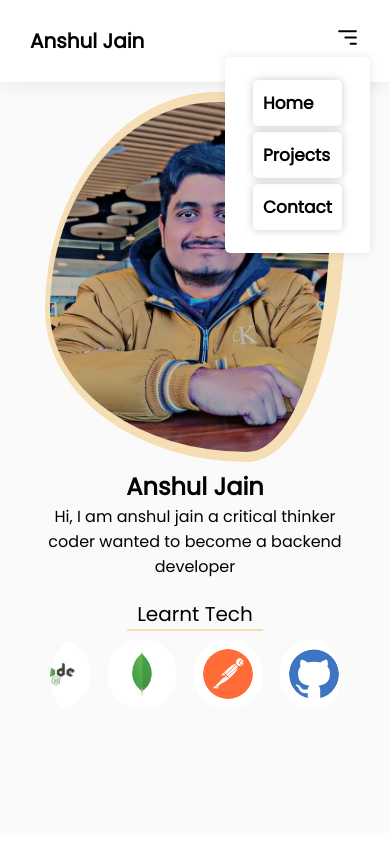
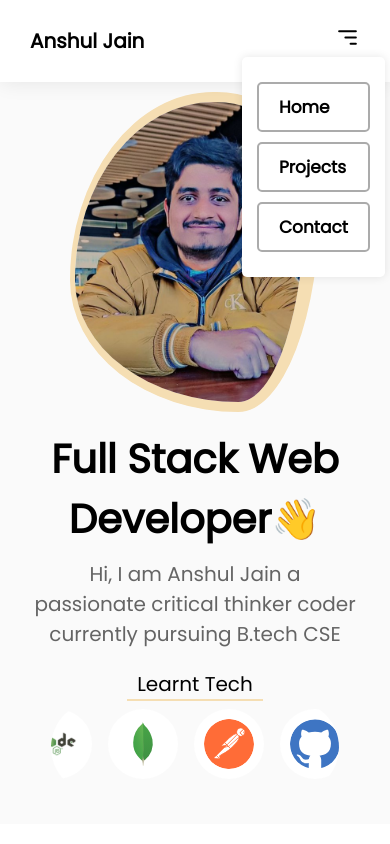
Before and after one commit to anshuljain8110/portfolio, a React (Create React App) app: page / in a window 390 px wide. Both pictures are taken after a click on the button 347 px from the left and 40 px from the top of the page. Shown: the top 844 px of the page. Built offline with nearby package versions, Linux system fonts and the light colour scheme.

Commit message:
media queries added

```diff
--- a/src/App.js
+++ b/src/App.js
@@ -4,15 +4,22 @@ import Footer from './components/footer/Footer';
 import Main from './components/main/Main';
 import Navbar from './components/navbar/Navbar';
 import Portfolio from './components/portfolio/Portfolio';
+import { useState } from 'react';
 function App() {
+  const [ref,setref]=useState(false)
+  const toggle=()=>{
+    if(ref===true){
+      setref(false)
+    }
+  }
   return (
-    <>
-    <Navbar/>
+    <div onClick={()=>{toggle()}}>
+    <Navbar re={ref} setre={setref}/>
     <Main/>
     <Portfolio/>
     <Contact/>
     <Footer/>
-    </>
+    </div>
   );
 }
 
--- a/src/components/contact/Contact.css
+++ b/src/components/contact/Contact.css
@@ -2,7 +2,7 @@
     margin: 100px 0px 0px 0px;
 }
 .contact .container{
-    padding: 100px 300px;
+    padding: 100px 20vw;
     background-color: rgba(0, 0, 0, 0.02);
 }
 
@@ -34,10 +34,8 @@
     margin: 30px;
 }
 
-@media screen and (max-width: 480px) {
-    .contact .container{
-        padding: 100px 30px;
-    }
+@media screen and (max-width: 950px) {
+
     .contact .container .flex{
         flex-direction: column;
     }
@@ -48,3 +46,8 @@
         margin: 10px;
     }
 }
+@media screen and (max-width: 650px) {
+    .contact .container{
+        padding: 100px 8vw;
+    }
+}
--- a/src/components/contact/Contact.js
+++ b/src/components/contact/Contact.js
@@ -10,7 +10,7 @@ export default function Contact() {
                     <img src="svg/email.svg" alt="Not Found" height="60px"/>
                     <div className='content'>
                         <h3>Location</h3>
-                        <p>Ambala, Haryana, India (133205)</p>
+                        <p>Ambala,Haryana,India (133205)</p>
                     </div>
                 </div>
                 <div className="email">
--- a/src/components/footer/Footer.css
+++ b/src/components/footer/Footer.css
@@ -1,6 +1,6 @@
 .footer .container{
     color: #fff;
-    padding: 50px 300px;
+    padding: 50px 20vw;
     background-color: rgb(53, 53, 53);
     display: flex;
     align-items: center;
@@ -20,12 +20,17 @@
 }
 
 
-@media screen and (max-width: 480px) {
+@media screen and (max-width: 650px) {
     .footer .container{
-        padding: 50px 30px;
-        flex-direction: column;
+        padding: 50px 8vw;
+        /* flex-direction: column; */
     }
     .footer .container div{
         margin-top: 20px;
     }
 }
+@media screen and (max-width: 500px) {
+    .footer .container{
+        flex-direction: column;
+    }
+}
--- a/src/components/main/Main.css
+++ b/src/components/main/Main.css
@@ -6,17 +6,27 @@
     /* background-color: aqua; */
     top: 0%;
     width: 100%;
-    height: 89vh;
+    height: auto;
     margin-bottom: 50px;
 }
 .main .container{
-    padding: 50px 300px;
+    padding: 50px 20vw;
 }
 .main .container .upper{
-    display: inline-flex;
-    align-items: center;
+    display: flex;
+    /* align-items: center; */
     justify-content: center;
     grid-template-columns: 1fr 1fr;
+}
+
+.main .container .upper h1{
+    font-size: 50px;
+    margin-top: 50px;
+}
+
+.main .container .upper p{
+    font-size: 20px;
+    color: rgba(0, 0, 0, 0.6);
 }
 
 .main .container .upper .intro{
@@ -85,19 +95,25 @@
 }
 
 
-@media screen and (max-width: 480px) {
+@media screen and (max-width: 650px) {
     .main .container{
-        padding: 10px 30px;
+        padding: 10px 8vw;
     }
     .main .container .upper .intro{
         margin: 0px;
     }
     .main .container .upper{
         flex-direction: column;
+        align-items: center;
+        justify-content: center;
+    }
+    .main .container .upper h1{
+        margin: 10px 0px;
+        font-size: 40px;
     }
     .main .upper img{
-        height: 350px;
-        width: 280px;
+        height: 300px;
+        width: 230px;
     }
     .main .container .upper .myimage{
         order: -1;
--- a/src/components/main/Main.js
+++ b/src/components/main/Main.js
@@ -8,8 +8,8 @@ export default function Main() {
                 <div className="container">
                     <div className='upper'>
                         <div className='intro'>
-                            <h1>Anshul Jain</h1>
-                            <p>Hi, I am anshul jain a critical thinker coder wanted to become a backend developer</p>
+                            <h1>Full Stack Web<br/>Developer👋</h1>
+                            <p>Hi, I am Anshul Jain a passionate critical thinker coder currently pursuing B.tech CSE</p>
                         </div>
                         <div className="myimage">
                             <img src="images/IMG_20230117_101500_761.jpg" alt="Not Found" height="400px" />
--- a/src/components/navbar/Navbar.css
+++ b/src/components/navbar/Navbar.css
@@ -1,3 +1,6 @@
+*{
+    /* border: 2px solid red; */
+}
 nav{
     background-color: #fff;
     position: sticky;
@@ -37,13 +40,13 @@ nav{
 }
 
 
-@media screen and (max-width: 480px) {
+@media screen and (max-width: 1000px) {
     .routes button{
         display: inline;
     }
     .routes div{
         border-radius: 5px;
-        padding: 20px;
+        padding: 20px 0px;
         background-color: #fff;
         box-shadow: 0px 0px 10px rgba(0, 0, 0, 0.1);
         position: fixed;
@@ -52,11 +55,14 @@ nav{
         flex-direction: column;
         transition: all 0.3s;
         opacity: 0;
+        background-color: rgb(255, 255, 255);
     }
     .routes div>*{
+        padding: 10px 20px;
         border-radius: 5px;
-        margin: 3px 8px;
-        box-shadow: 0px 0px 10px rgba(0, 0, 0, 0.2);
+        margin: 5px 15px;
+        border: 2px solid rgba(0, 0, 0, 0.331);
+        /* box-shadow: 0px 0px 10px rgba(0, 0, 0, 0.2); */
     }
     nav{
         padding: 25px 30px;
--- a/src/components/navbar/Navbar.js
+++ b/src/components/navbar/Navbar.js
@@ -1,7 +1,7 @@
-import React, { useState } from 'react'
+import React from 'react'
 import "./Navbar.css"
-export default function Navbar() {
-  const [ref,setref]=useState(false)
+export default function Navbar({re,setre}) {
+  // const [ref,setref]=useState(false)
 
   return (
     <nav>
@@ -9,8 +9,8 @@ export default function Navbar() {
             <a href='#home'>Anshul Jain</a>
         </div>
         <div className='routes'>
-          <button onClick={()=>{setref(!ref)}}><img src='svg/menu.svg' alt='Not Found' height="25px"/></button>
-          <div style={ref?{right:"20px",opacity:"1"}:{}}>
+          <button onClick={()=>{setre(!re)}}><img src='svg/menu.svg' alt='Not Found' height="25px"/></button>
+          <div style={re?{right:"5px",opacity:"1"}:{}}>
             <a href="#home">Home</a>
             <a href="/#projects">Projects</a>
             <a href="#contact">Contact</a>
--- a/src/components/portfolio/Portfolio.css
+++ b/src/components/portfolio/Portfolio.css
@@ -1,5 +1,5 @@
 .portfolio .container{
-    padding: 100px 300px;
+    padding: 100px 20vw;
 }
 .portfolio h2{
     margin: 10px 0px;
@@ -14,8 +14,8 @@
     margin: 40px 0px;
 }
 
-@media screen and (max-width: 480px) {
+@media screen and (max-width: 650px) {
     .portfolio .container{
-        padding: 100px 30px;
+        padding: 100px 8vw;
     }
   }
```
